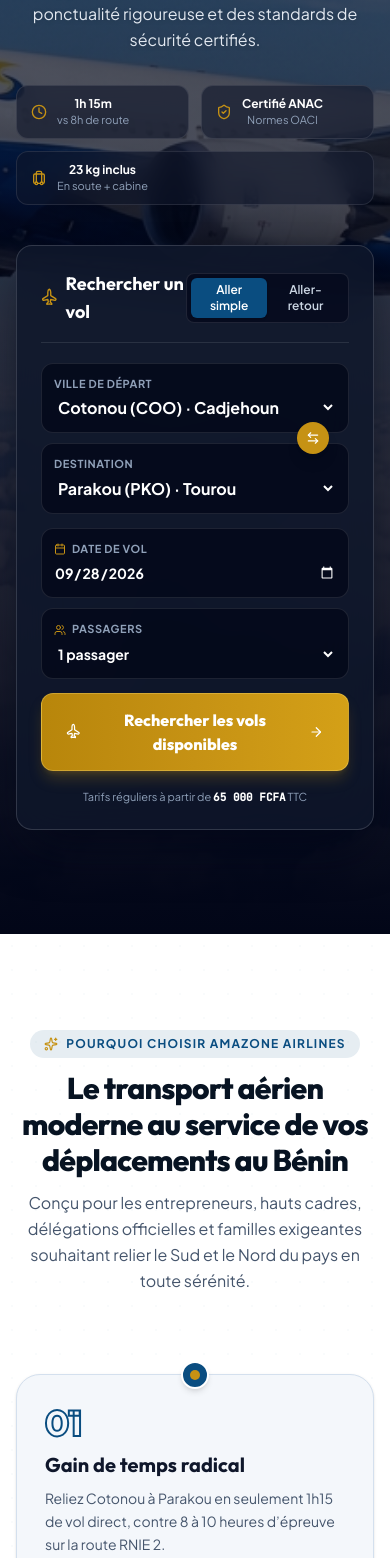
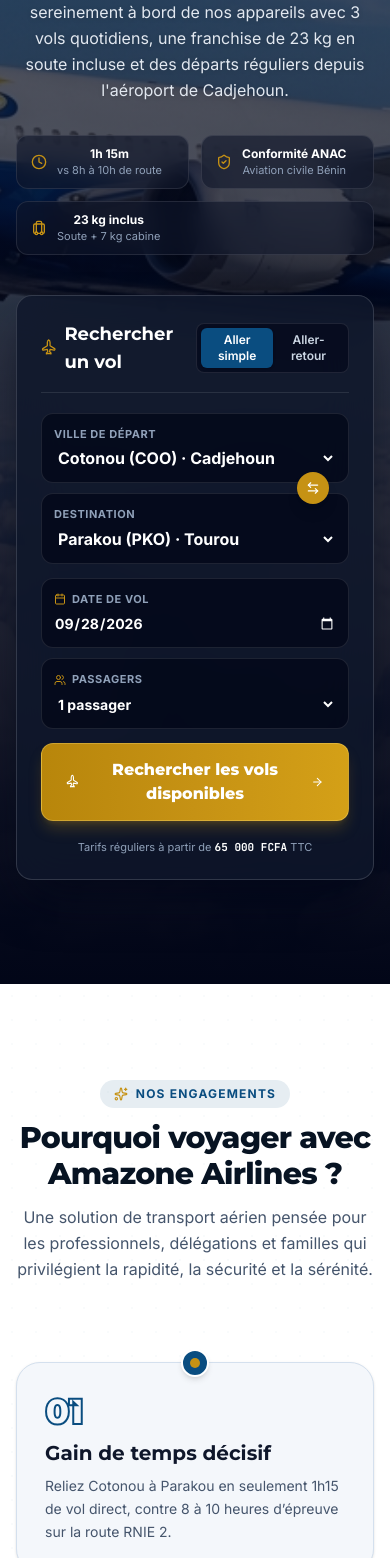
Before and after one commit to cyprien535/amazonevol, a React (Vite) app: page / in a window 390 px wide. Shown: the part 350-1908 px from the top of the page. Built offline with nearby package versions, Linux system fonts and the light colour scheme.

Commit message:
refactor: update brand copy and SEO content
Refine marketing messaging across site components, update metadata for improved SEO, and simplify interactive elements in the Destinations section.

```diff
--- a/index.html
+++ b/index.html
@@ -1,9 +1,15 @@
 <!doctype html>
-<html lang="en">
+<html lang="fr">
   <head>
     <meta charset="UTF-8" />
     <meta name="viewport" content="width=device-width, initial-scale=1.0" />
-    <title>Amazone Airlines — Voyagez le Bénin autrement</title>
+    <title>Amazone Airlines — Vols Cotonou - Parakou et Affrètement Privé au Bénin</title>
+    <meta name="description" content="Liaison aérienne directe entre Cotonou et Parakou en 1h15 de vol. 3 rotations quotidiennes, 23 kg de bagages en soute inclus et affrètement d'affaires au Bénin." />
+    <meta property="og:title" content="Amazone Airlines — Vols Cotonou - Parakou au Bénin" />
+    <meta property="og:description" content="Liaison aérienne directe entre Cotonou et Parakou en 1h15 de vol. 3 rotations quotidiennes, 23 kg de bagages en soute inclus et affrètement d'affaires au Bénin." />
+    <link rel="preconnect" href="https://fonts.googleapis.com" />
+    <link rel="preconnect" href="https://fonts.gstatic.com" crossorigin />
+    <link href="https://fonts.googleapis.com/css2?family=Inter:wght@300;400;500;600;700;800&family=Montserrat:ital,wght@0,400;0,500;0,600;0,700;0,800;0,900;1,600&family=JetBrains+Mono:wght@400;500;600;700&display=swap" rel="stylesheet" />
   </head>
   <body>
     <div id="root"></div>
--- a/src/components/Advantages.tsx
+++ b/src/components/Advantages.tsx
@@ -6,39 +6,39 @@
   const steps = [
     {
       number: '01',
-      title: 'Gain de temps radical',
+      title: 'Gain de temps décisif',
       description:
         'Reliez Cotonou à Parakou en seulement 1h15 de vol direct, contre 8 à 10 heures d’épreuve sur la route RNIE 2.',
     },
     {
       number: '02',
-      title: 'Ponctualité garantie 98.7%',
+      title: '3 rotations quotidiennes',
       description:
-        '3 rotations quotidiennes fixes entre Cotonou-Cadjehoun et Parakou-Tourou pour sécuriser vos réunions professionnelles sans retard.',
+        'Des vols programmés le matin, le midi et en fin de journée entre Cotonou-Cadjehoun et Parakou-Tourou pour s’adapter à vos obligations.',
     },
     {
       number: '03',
-      title: 'Sécurité certifiée OACI & ANAC',
+      title: 'Sécurité & conformité ANAC',
       description:
-        'Flotte sous maintenance certifiée Part-145, inspections systématiques et pilotes chevronnés formés sur simulateurs certifiés.',
+        'Appareils suivis sous programmes de maintenance stricts et équipages qualifiés formés aux plus hauts standards aéronautiques.',
     },
     {
       number: '04',
-      title: 'Confort & Cabine pressurisée',
+      title: 'Confort en cabine pressurisée',
       description:
-        'Sièges cuir inclinables, climatisation régulée et service d’accueil avec rafraîchissements locaux et eau Possotomé offerts.',
+        'Sièges ergonomiques, climatisation régulée et service d’accueil avec rafraîchissements locaux et eau minérale servis en vol.',
     },
     {
       number: '05',
-      title: 'Bagages inclus sans supplément',
+      title: 'Franchise bagages transparente',
       description:
-        'Franchise de 23 kg en soute et 7 kg en cabine incluse sur tous les billets. Récupération rapide en moins de 10 minutes au sol.',
+        '23 kg en soute et 7 kg en cabine inclus sur l’ensemble de nos billets. Restitution rapide des bagages dès votre arrivée.',
     },
     {
       number: '06',
-      title: 'Salons & Services VIP exclusifs',
+      title: 'Services d’affaires & VIP',
       description:
-        'Accès aux salons d’attente VIP, embarquement express en 15 minutes et flexibilité pour les délégations d’affaires et familles.',
+        'Accès aux salons d’attente dédiés, procédures au sol fluides et solutions d’affrètement personnalisé pour délégations et entreprises.',
     },
   ];
 
@@ -56,15 +56,15 @@
         <div className="text-center max-w-3xl mx-auto mb-20 space-y-3">
           <div className="inline-flex items-center gap-2 bg-[#0A4D80]/10 text-[#0A4D80] text-xs font-bold uppercase tracking-widest px-3.5 py-1.5 rounded-full">
             <Sparkles className="w-3.5 h-3.5 text-[#C69214]" />
-            <span>Pourquoi choisir Amazone Airlines</span>
+            <span>Nos engagements</span>
           </div>
 
           <h2 className="text-3xl sm:text-4xl lg:text-5xl font-display font-extrabold text-brand-dark tracking-tight [text-wrap:balance]">
-            Le transport aérien moderne au service de vos déplacements au Bénin
+            Pourquoi voyager avec Amazone Airlines ?
           </h2>
 
           <p className="text-slate-600 text-base sm:text-lg max-w-2xl mx-auto font-normal leading-relaxed">
-            Conçu pour les entrepreneurs, hauts cadres, délégations officielles et familles exigeantes souhaitant relier le Sud et le Nord du pays en toute sérénité.
+            Une solution de transport aérien pensée pour les professionnels, délégations et familles qui privilégient la rapidité, la sécurité et la sérénité.
           </p>
         </div>
 
--- a/src/components/Hero.tsx
+++ b/src/components/Hero.tsx
@@ -58,6 +58,12 @@
               transition={{ duration: 0.6 }}
               className="space-y-4"
             >
+              {/* Eyebrow Contextual Tag */}
+              <div className="inline-flex items-center gap-2 bg-brand-yellow/15 border border-brand-yellow/30 text-brand-yellow font-mono font-bold text-xs uppercase tracking-widest px-3.5 py-1.5 rounded-full mb-1">
+                <Sparkles className="w-3.5 h-3.5 text-brand-yellow" />
+                <span>Liaison quotidienne directe Cotonou – Parakou</span>
+              </div>
+
               {/* Primary Headline with Text-Wrap Balance */}
               <h1 className="text-4xl sm:text-5xl lg:text-6xl font-display font-extrabold text-white leading-[1.12] tracking-tight drop-shadow-sm [text-wrap:balance]">
                 Reliez <span className="text-brand-yellow">Cotonou</span> et{' '}
@@ -66,7 +72,7 @@
 
               {/* Context description with strict reading measure */}
               <p className="text-base sm:text-lg text-slate-200 max-w-2xl mx-auto lg:mx-0 font-normal leading-relaxed drop-shadow-sm [text-wrap:pretty]">
-                Évitez plus de 8 heures de route difficile. Voyagez dans le confort absolu de nos appareils ATR 42 et Falcon VIP avec une ponctualité rigoureuse et des standards de sécurité certifiés.
+                Évitez 8 à 10 heures de route. Voyagez sereinement à bord de nos appareils avec 3 vols quotidiens, une franchise de 23 kg en soute incluse et des départs réguliers depuis l'aéroport de Cadjehoun.
               </p>
             </motion.div>
 
@@ -81,15 +87,15 @@
                 <Clock className="w-4 h-4 text-brand-yellow shrink-0" />
                 <div>
                   <span className="font-bold text-white block">1h 15m</span>
-                  <span className="text-slate-400 text-[11px]">vs 8h de route</span>
+                  <span className="text-slate-400 text-[11px]">vs 8h à 10h de route</span>
                 </div>
               </div>
 
               <div className="flex items-center gap-2.5 bg-slate-900/60 backdrop-blur-md px-3.5 py-2.5 rounded-xl border border-white/10">
                 <ShieldCheck className="w-4 h-4 text-brand-yellow shrink-0" />
                 <div>
-                  <span className="font-bold text-white block">Certifié ANAC</span>
-                  <span className="text-slate-400 text-[11px]">Normes OACI</span>
+                  <span className="font-bold text-white block">Conformité ANAC</span>
+                  <span className="text-slate-400 text-[11px]">Aviation civile Bénin</span>
                 </div>
               </div>
 
@@ -97,7 +103,7 @@
                 <Luggage className="w-4 h-4 text-brand-yellow shrink-0" />
                 <div>
                   <span className="font-bold text-white block">23 kg inclus</span>
-                  <span className="text-slate-400 text-[11px]">En soute + cabine</span>
+                  <span className="text-slate-400 text-[11px]">Soute + 7 kg cabine</span>
                 </div>
               </div>
             </motion.div>
--- a/src/data.ts
+++ b/src/data.ts
@@ -113,30 +113,30 @@
 export const FLEET = [
   {
     name: 'ATR 42-500',
-    category: 'Vol Régional Régulier',
+    category: 'Ligne Régulière Domestique',
     capacity: '48 Passagers',
     speed: '550 km/h',
-    description: 'Parfait pour relier Cotonou et Parakou avec une efficience inégalée et une sécurité certifiée.',
+    description: 'Liaison directe Cotonou – Parakou en 1h15. Économique, fiable et parfaitement adapté aux pistes régionales béninoises.',
     image: IMAGES.atr42,
-    features: ['Cabine pressurisée', 'Bagages inclus', 'Service à bord', 'Émissions réduites de CO2'],
+    features: ['Cabine pressurisée & climatisée', '23 kg de bagages en soute inclus', 'Service d\'accueil à bord', 'Maintenance agréée ANAC'],
   },
   {
     name: 'Falcon 2000S VIP',
-    category: 'Jet Privé Luxe',
+    category: 'Aviation d\'Affaires & Privée',
     capacity: '10 Passagers',
     speed: '850 km/h',
-    description: 'Le summum du confort pour vos déplacements d\'affaires ou vos urgences gouvernementales.',
+    description: 'Déplacements d\'affaires, missions officielles ou urgences. Confort supérieur et départ immédiat selon votre planning.',
     image: IMAGES.vipJet,
-    features: ['Intérieur cuir', 'Hôtesse dédiée', 'Champagne à bord', 'Wi-Fi haut débit'],
+    features: ['Salon d\'affaires cuir & boiseries', 'Service en vol sur mesure', 'Wi-Fi haut débit disponible', 'Accès direct salon d\'honneur'],
   },
   {
     name: 'Charter Privé Amazone',
-    category: 'Vols Sur Mesure',
-    capacity: 'À la demande',
+    category: 'Vols Sur Mesure & Groupes',
+    capacity: 'Sur demande',
     speed: 'Sur mesure',
-    description: 'Une flexibilité totale pour les groupes, délégations officielles ou transports spéciaux.',
+    description: 'Affrètement complet pour délégations, entreprises, équipes sportives et voyages de groupe personnalisés.',
     image: IMAGES.charter,
-    features: ['Horaires flexibles', 'Terminal privé', 'Discrétion absolue', 'Accompagnement VIP'],
+    features: ['Itinéraire et horaires sur mesure', 'Enregistrement dédié', 'Discrétion et sécurité renforcée', 'Prise en charge intégrale'],
   },
 ];
 
@@ -144,7 +144,7 @@
   {
     name: 'Cotonou ↔ Parakou',
     status: 'active',
-    description: 'Notre liaison phare. 3 vols quotidiens opérés en toute sécurité pour éviter 8 heures de route éreintantes.',
+    description: 'Notre liaison quotidienne directe. 3 vols par jour pour relier la capitale économique au Nord du pays en 1h15.',
     code: 'COO ↔ PKO',
     time: '1h 15m',
     image: 'https://images.unsplash.com/photo-1544016768-982d1554f0b9?auto=format&fit=crop&q=80&w=600',
@@ -152,26 +152,26 @@
   {
     name: 'Cotonou ↔ Lagos',
     status: 'bientôt',
-    description: 'La liaison économique majeure vers le géant nigérian. Évitez les frontières terrestres fastidieuses.',
+    description: 'Liaison directe vers le Nigéria en 45 minutes de vol. Facilitez vos affaires sans passer par la route transfrontalière.',
     code: 'COO ↔ LOS',
     time: '45m',
     image: 'https://images.unsplash.com/photo-1596422846543-75c6fc1f4767?auto=format&fit=crop&q=80&w=600',
   },
   {
+    name: 'Cotonou ↔ Abidjan',
+    status: 'bientôt',
+    description: 'Connexion aérienne directe avec la Côte d\'Ivoire pour stimuler les partenariats régionaux et la mobilité commerciale.',
+    code: 'COO ↔ ABJ',
+    time: '1h 40m',
+    image: 'https://images.unsplash.com/photo-1518005020951-eccb494ad742?auto=format&fit=crop&q=80&w=600',
+  },
+  {
     name: 'Cotonou ↔ Dakar',
     status: 'bientôt',
-    description: 'Connectez le Bénin au Sénégal en vol direct premium avec services VIP exclusifs.',
+    description: 'Ouverture vers le Sénégal en vol direct pour connecter les deux grandes métropoles ouest-africaines.',
     code: 'COO ↔ DKR',
     time: '3h 30m',
     image: 'https://images.unsplash.com/photo-1509840144519-8d8e5f29d28c?auto=format&fit=crop&q=80&w=600',
-  },
-  {
-    name: 'Cotonou ↔ Abidjan',
-    status: 'bientôt',
-    description: 'Liaison directe avec la perle des lagunes pour vos opportunités commerciales régionales.',
-    code: 'COO ↔ ABJ',
-    time: '1h 40m',
-    image: 'https://images.unsplash.com/photo-1518005020951-eccb494ad742?auto=format&fit=crop&q=80&w=600',
   },
 ];
 
@@ -179,25 +179,25 @@
   {
     id: 'adv-1',
     title: '1h15 seulement',
-    description: 'Évitez 8 à 10 heures de route dangereuse. Reliez le Nord et le Sud du Bénin en un clin d\'œil.',
+    description: 'Gagnez une journée entière de travail en évitant les 8 à 10 heures de route sur la RNIE 2.',
     icon: 'Zap',
   },
   {
     id: 'adv-2',
-    title: 'Sécurité certifiée',
-    description: 'Normes aéronautiques internationales rigoureuses. Pilotes expérimentés et maintenance certifiée.',
+    title: 'Sécurité et conformité',
+    description: 'Opérations certifiées par l\'ANAC Bénin. Maintenance technique rigoureuse et équipages expérimentés.',
     icon: 'ShieldCheck',
   },
   {
     id: 'adv-3',
-    title: 'Confort premium',
-    description: 'Cabines spacieuses, rafraîchissements locaux et service chaleureux par nos hôtesses béninoises.',
+    title: 'Confort en cabine',
+    description: 'Sièges spacieux, environnement climatisé et rafraîchissements locaux servis à bord par notre personnel.',
     icon: 'Sparkles',
   },
   {
     id: 'adv-4',
-    title: 'Vol rapide et fiable',
-    description: 'Taux de ponctualité de 98.7% sur l\'année. Votre temps est précieux, nous le respectons.',
+    title: 'Régularité opérationnelle',
+    description: '3 rotations quotidiennes programmées pour assurer la continuité de vos engagements professionnels.',
     icon: 'Clock',
   },
 ];
--- a/src/index.css
+++ b/src/index.css
@@ -1,9 +1,9 @@
-@import url('https://fonts.googleapis.com/css2?family=Outfit:wght@300;400;500;600;700;800&family=Plus+Jakarta+Sans:wght@300;400;500;600;700;800&family=JetBrains+Mono:wght@400;500&display=swap');
+@import url('https://fonts.googleapis.com/css2?family=Inter:wght@300;400;500;600;700;800&family=Montserrat:ital,wght@0,400;0,500;0,600;0,700;0,800;0,900;1,600&family=JetBrains+Mono:wght@400;500;600;700&display=swap');
 @import "tailwindcss";
 
 @theme {
-  --font-sans: "Plus Jakarta Sans", ui-sans-serif, system-ui, sans-serif;
-  --font-display: "Outfit", sans-serif;
+  --font-sans: "Inter", -apple-system, BlinkMacSystemFont, "Segoe UI", Roboto, sans-serif;
+  --font-display: "Montserrat", sans-serif;
   --font-mono: "JetBrains Mono", ui-monospace, SFMono-Regular, monospace;
 
   --color-brand-blue: #0A4D80;
```
Also changed, not shown: src/components/ContactModal.tsx (+8 -8 lines), src/components/Destinations.tsx (+30 -86 lines), src/components/Fleet.tsx (+5 -5 lines), src/components/Footer.tsx (+4 -4 lines), src/components/VipSection.tsx (+12 -12 lines).
